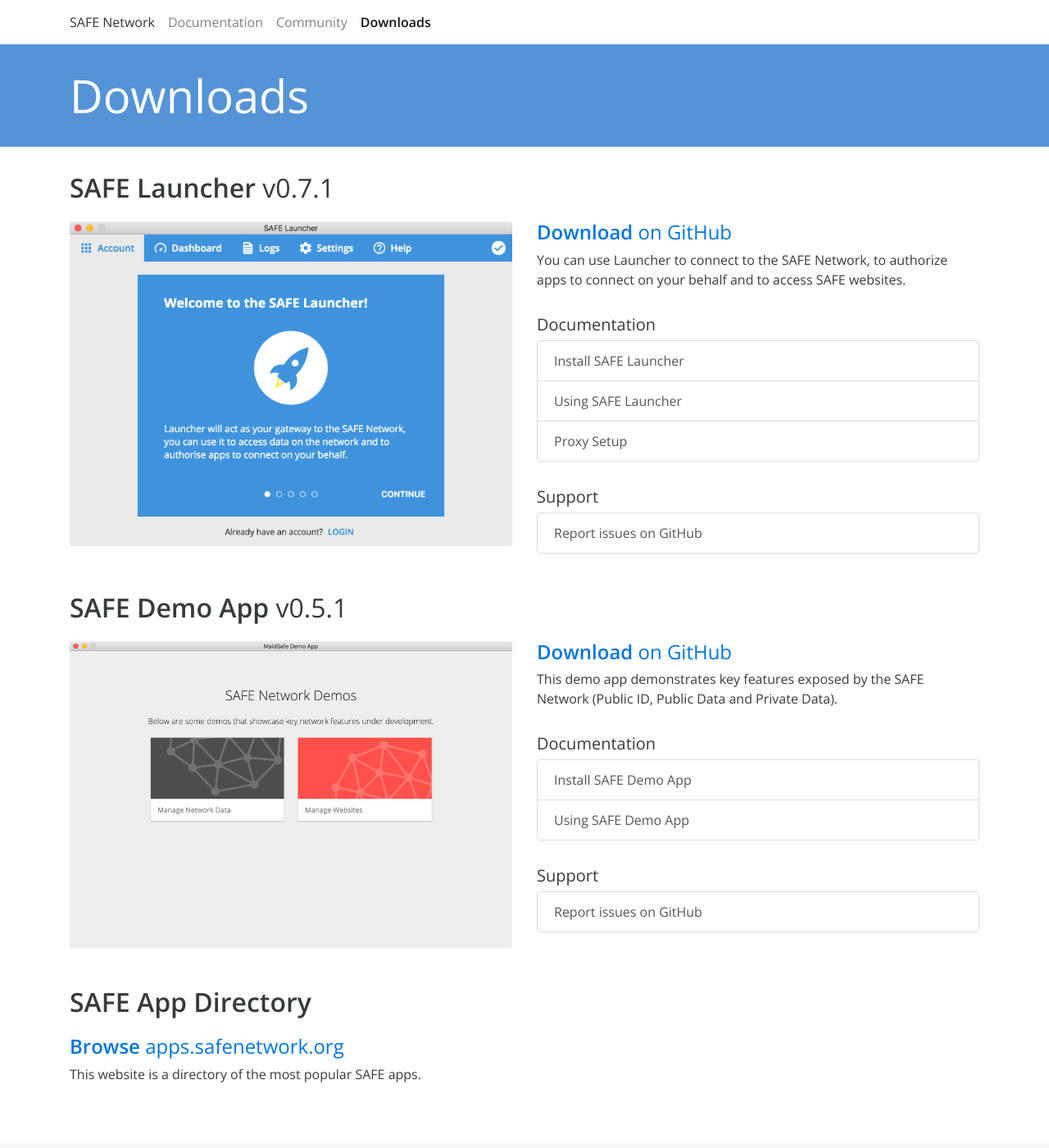
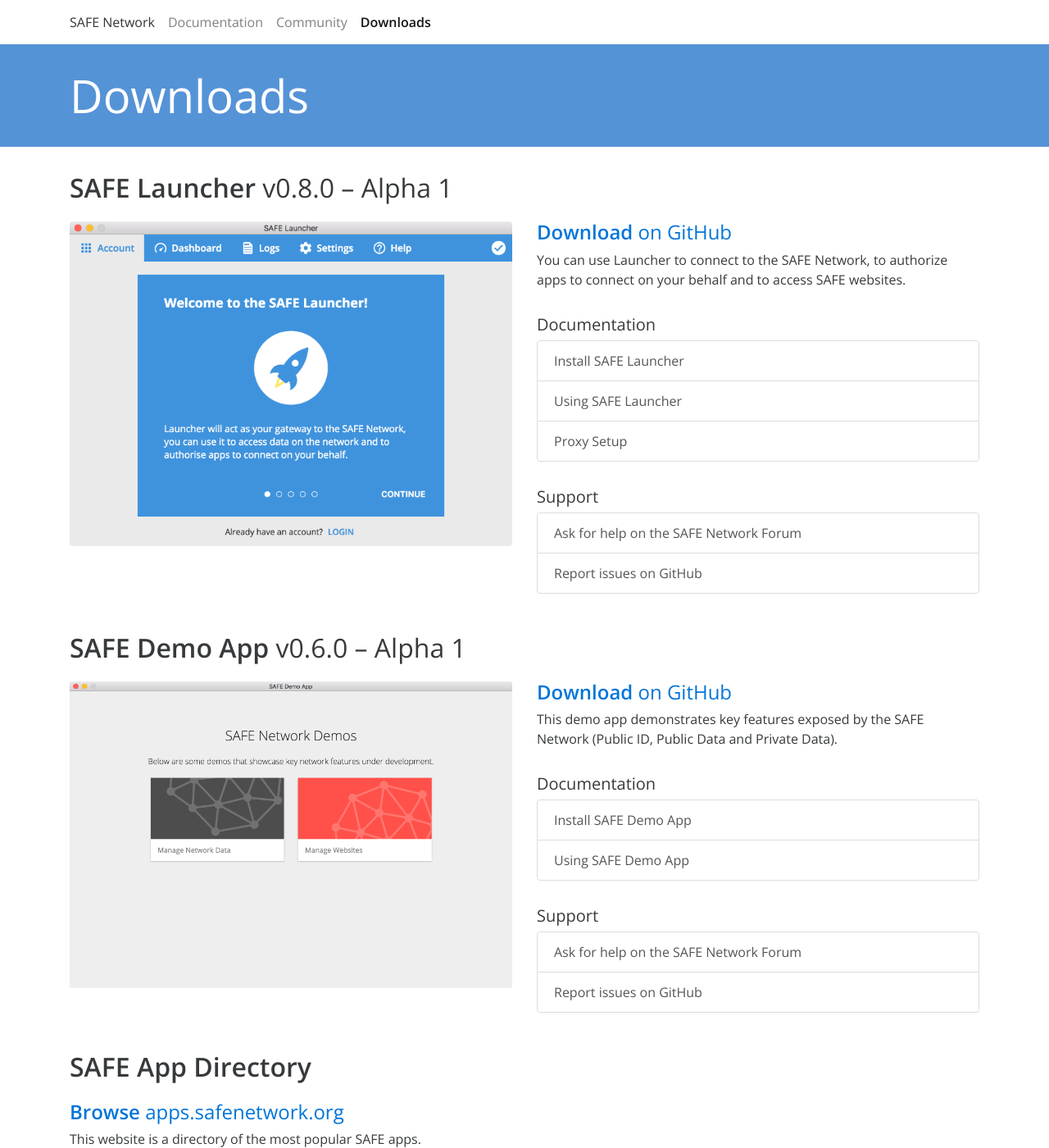
Before and after one commit to safenetwork/safenetwork.org, a Jekyll site: the page built from downloads.html, in a window 1280 px wide and 1400 px high. Shown: the whole window at 82% size. Built offline with Jekyll 4.4.1, drawn with Linux system fonts in a browser that asks for light colours.

Commit message:
SAFE Network Alpha Release

```diff
--- a/downloads.html
+++ b/downloads.html
@@ -3,14 +3,14 @@
 title: Downloads
 ---
 
-<h2 id="safe-launcher"><b>SAFE Launcher</b> v0.7.1</h2>
+<h2 id="safe-launcher"><b>SAFE Launcher</b> v0.8.0 – Alpha 1</h2>
 
 <div class="row">
   <div class="col-xs-12 col-md-6">
     <img class="img-fluid" src="/images/safe-launcher.png" alt="SAFE Launcher">
   </div>
   <div class="col-xs-12 col-md-6">
-    <h4><a href="https://github.com/maidsafe/safe_launcher/releases/tag/0.7.1"><b>Download</b> on GitHub</a></h4>
+    <h4><a href="https://github.com/maidsafe/safe_launcher/releases/tag/0.8.0"><b>Download</b> on GitHub</a></h4>
     <p>
       You can use Launcher to connect to the SAFE Network, to authorize apps
       to connect on your behalf and to access SAFE websites.
@@ -25,19 +25,20 @@
 
     <h5>Support</h5>
     <div class="list-group">
+      <a href="https://safenetforum.org/c/support" class="list-group-item list-group-item-action">Ask for help on the SAFE Network Forum</a>
       <a href="https://github.com/maidsafe/safe_launcher/issues" class="list-group-item list-group-item-action">Report issues on GitHub</a>
     </div>
   </div>
 </div>
 
-<h2 id="safe-demo-app"><b>SAFE Demo App</b> v0.5.1</h2>
+<h2 id="safe-demo-app"><b>SAFE Demo App</b> v0.6.0 – Alpha 1</h2>
 
 <div class="row">
   <div class="col-xs-12 col-md-6">
     <img class="img-fluid" src="/images/safe-demo-app.png" alt="SAFE Demo App">
   </div>
   <div class="col-xs-12 col-md-6">
-    <h4><a href="https://github.com/maidsafe/safe_examples/releases/tag/0.5.1"><b>Download</b> on GitHub</a></h4>
+    <h4><a href="https://github.com/maidsafe/safe_examples/releases/tag/0.6.0"><b>Download</b> on GitHub</a></h4>
     <p>This demo app demonstrates key features exposed by the SAFE Network (Public ID, Public Data and Private Data).</p>
 
     <h5>Documentation</h5>
@@ -48,6 +49,7 @@
 
     <h5>Support</h5>
     <div class="list-group">
+      <a href="https://safenetforum.org/c/support" class="list-group-item list-group-item-action">Ask for help on the SAFE Network Forum</a>
       <a href="https://github.com/maidsafe/safe_examples/issues" class="list-group-item list-group-item-action">Report issues on GitHub</a>
     </div>
   </div>
```
Also changed, not shown: community.md (+11 -11 lines), meetup-groups.md (+1 -1 lines), images/safe-demo-app.png.
